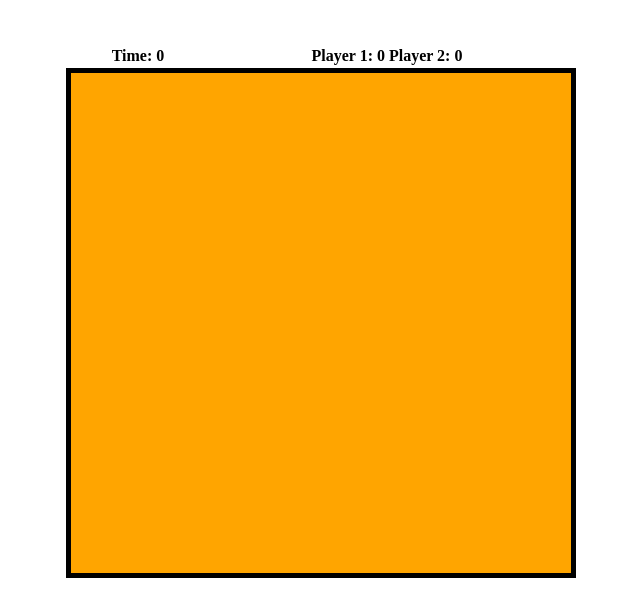
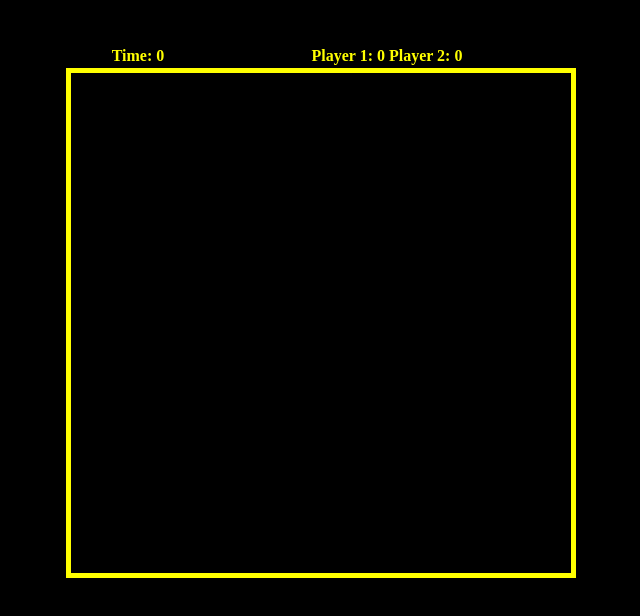
Before and after one commit to vonHub/Collider, a website: page public/game.html in a window 1280 px wide. Shown: the whole page, without its empty margins (319-959 px from the left). Drawn offline with nearby package versions, Linux system fonts and the light colour scheme; no server answers.

Commit message:
Fixed the layout of the first and second pages.

```diff
--- a/public/game.html
+++ b/public/game.html
@@ -8,6 +8,13 @@
     <script src="/socket.io/socket.io.js"></script>
     <script src="http://code.jquery.com/jquery-1.11.1.js"></script>
     <script src = "game.js" type = "text/javascript"></script>
+    <style>
+      body {
+        background-color: black;
+        background-repeat: repeat;
+        background-size: 100% 100%;
+      }
+    </style>
   </head>
 
   <div>
@@ -16,10 +23,10 @@
     <table class="center-div" style="width: 500px;">
       <tr>
         <th>
-          <label id="lblTime">Time: 0</label>
+          <font color="yellow"><label id="lblTime">Time: 0</label></font>
         </th>
         <th>
-          <label id="lblScore">Player 1: 0     Player 2: 0</label>
+          <font color="yellow"><label id="lblScore">Player 1: 0     Player 2: 0</label></font>
         </th>
       </tr>
     </table>
@@ -27,7 +34,7 @@
 
   <div>
     <body>
-      <canvas id="gameCanvas" width="500" height="500" style="background-color: orange; border:5px solid black;"></canvas>
+      <canvas id="gameCanvas" width="500" height="500" style="background-color: black; border:5px solid yellow;"></canvas>
     </body>
   </div>
 
--- a/public/game.js
+++ b/public/game.js
@@ -1,3 +1,5 @@
+/*eslint-env browser */
+/*globals io */
 var socket = io();
 
 function start() {
```
Also changed, not shown: app.js (+10 -7 lines), public/index.html (+4 -8 lines), public/stylesheets/style.css (+8 -0 lines).
